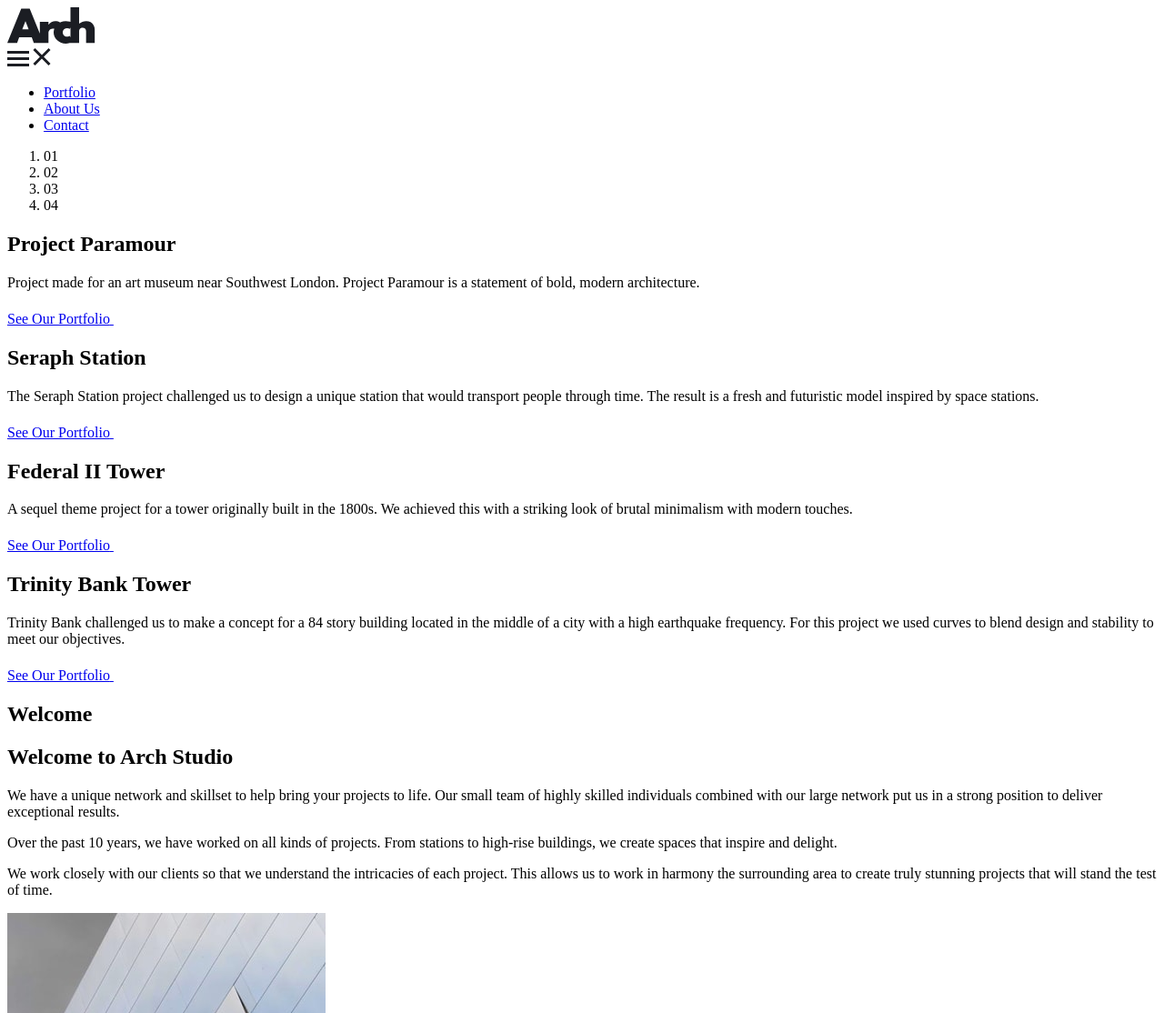
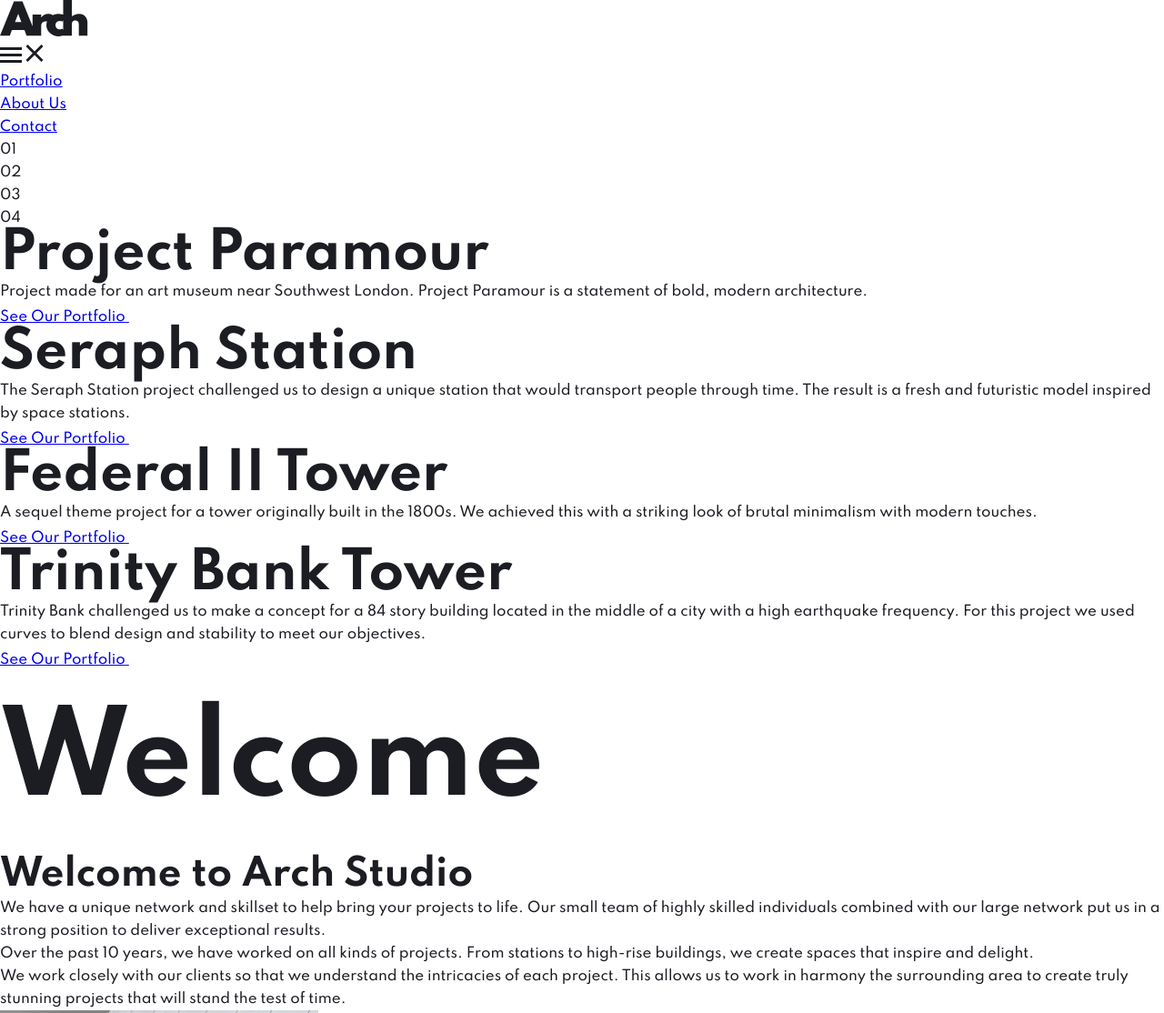
Before and after one commit to msun0320/arch-studio, a website: page index.html in a window 1280 px wide. Shown: the top 1114 px of the page at 91% size. Drawn offline with Linux system fonts and the light colour scheme.

Commit message:
Basic styles setup

```diff
--- a/index.html
+++ b/index.html
@@ -12,6 +12,7 @@
     />
 
     <title>Frontend Mentor | Arch Studio Website Challenge</title>
+    <link rel="stylesheet" href="src/sass/main.css" />
   </head>
   <body>
     <header>
--- a/src/sass/base/_typography.scss
+++ b/src/sass/base/_typography.scss
@@ -0,0 +1,60 @@
+@import '../utilities/variables';
+
+html {
+  font-size: 62.5%;
+}
+
+body {
+  font-family: $font-family;
+  font-size: 1.5rem;
+  font-weight: $weight-medium;
+  line-height: 2.5rem;
+  color: $very-dark-blue;
+}
+
+.h1-lg {
+  font-family: $font-family;
+  font-size: 12rem;
+  font-weight: $weight-bold;
+  line-height: 20rem;
+  letter-spacing: -0.025;
+}
+
+@media (min-width: $breakpoint-desktop) {
+  .h1-lg {
+    font-size: 20rem;
+  }
+}
+
+.h1-sm {
+  font-family: $font-family;
+  font-size: 8rem;
+  font-weight: $weight-bold;
+  line-height: 8rem;
+  letter-spacing: -0.025;
+}
+
+h2 {
+  font-family: $font-family;
+  font-size: 4rem;
+  font-weight: $weight-bold;
+  line-height: 4.8rem;
+  letter-spacing: -0.0357;
+}
+
+@media (min-width: $breakpoint-tablet) {
+  .h1-sm {
+    font-size: 5.6rem;
+    line-height: 5.6rem;
+  }
+}
+
+h3 {
+  font-family: $font-family;
+  font-size: 1.8rem;
+  font-weight: $weight-bold;
+}
+
+.text-white {
+  color: white;
+}
--- a/src/sass/utilities/_variables.scss
+++ b/src/sass/utilities/_variables.scss
@@ -0,0 +1,17 @@
+@import url('https://fonts.googleapis.com/css2?family=Spartan:wght@400;500;700&display=swap');
+
+$very-dark-blue: #1b1d23;
+$dark-grey: #60636d;
+$medium-grey: #7d828f;
+$light-grey: #c8ccd8;
+$very-light-grey: #eeeff4;
+$red: #df5656;
+
+$font-family: 'Spartan', sans-serif;
+
+$weight-bold: 700;
+$weight-medium: 500;
+$weight-regular: 400;
+
+$breakpoint-tablet: 768px;
+$breakpoint-desktop: 1440px;
```
Also changed, not shown: src/sass/main.css, 1 other file.
